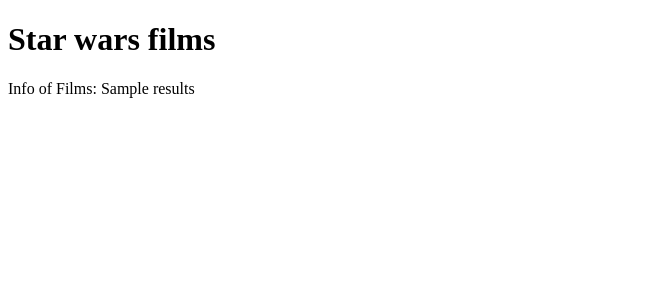
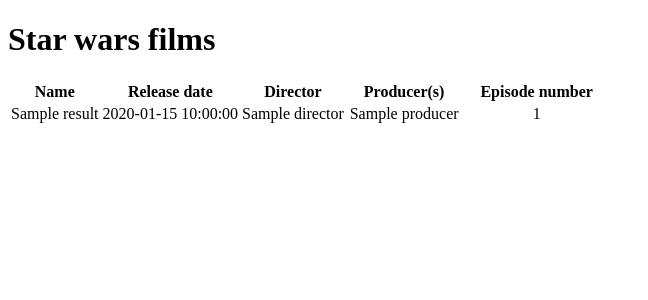
Before and after one commit to Dalal15/Tarea1, a Flask app: page / in a window 1280 px wide. Shown: the top 300 px of the page, without its empty margins (0-648 px from the left). Run offline with Flask 2, Linux system fonts and the light colour scheme; a database or web service that is not in the repository returns one stand-in record (values such as "Sample title"); data that the repository does not hold is empty.

Commit message:
films table

```diff
--- a/templates/index.html
+++ b/templates/index.html
@@ -8,9 +8,34 @@
     <div id="fb-root"></div>
     <div>
         <h1>Star wars films</h1>
-        <div>
-        <p>Info of Films:  {{films}}</p>
-      </div>
+
+        <table>
+          <thead>
+              <tr>
+                <th>&emsp;Name&emsp;</th>
+                <th>&emsp;Release date&emsp;</th>
+                <th>&emsp;Director&emsp;</th>
+                <th>&emsp;Producer(s)&emsp;</th>
+                <th>&emsp;Episode number&emsp;</th>
+                <th colspan="3"></th>
+              </tr>
+            </thead>
+
+            <tbody>
+              {% for film in films %}
+                <tr>
+                  <td><center>{{film['title']}}</center></td>
+                  <td><center>{{film['release_date']}}</center></td>
+                  <td><center>{{film['director']}}</center></td>
+                  <td><center>{{film['producer']}}</center></td>
+                  <td><center>{{film['episode_id']}}</center></td>
+
+                </tr>
+              {% endfor %}
+            </tbody>
+          </table>
+
+
     </div>
 
 </body>
```
Also changed, not shown: app.py (line endings or trailing spaces).
